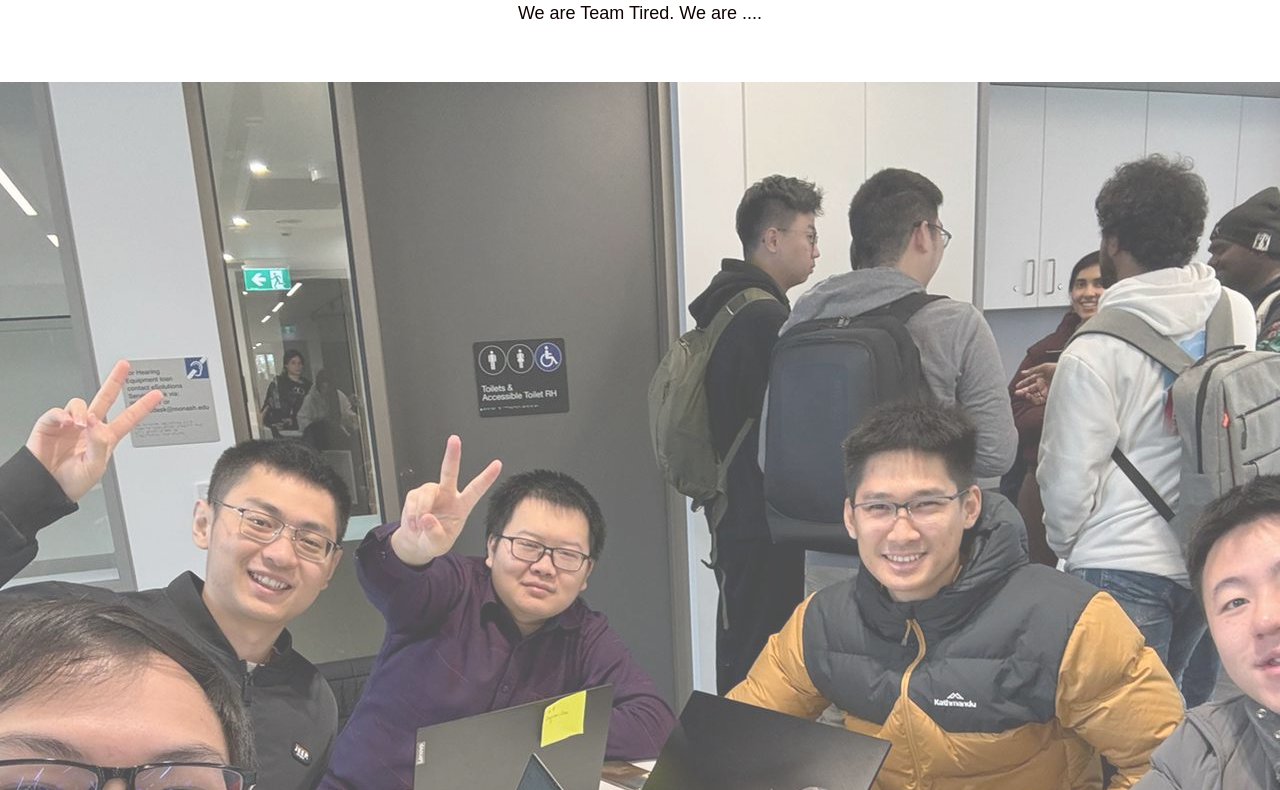
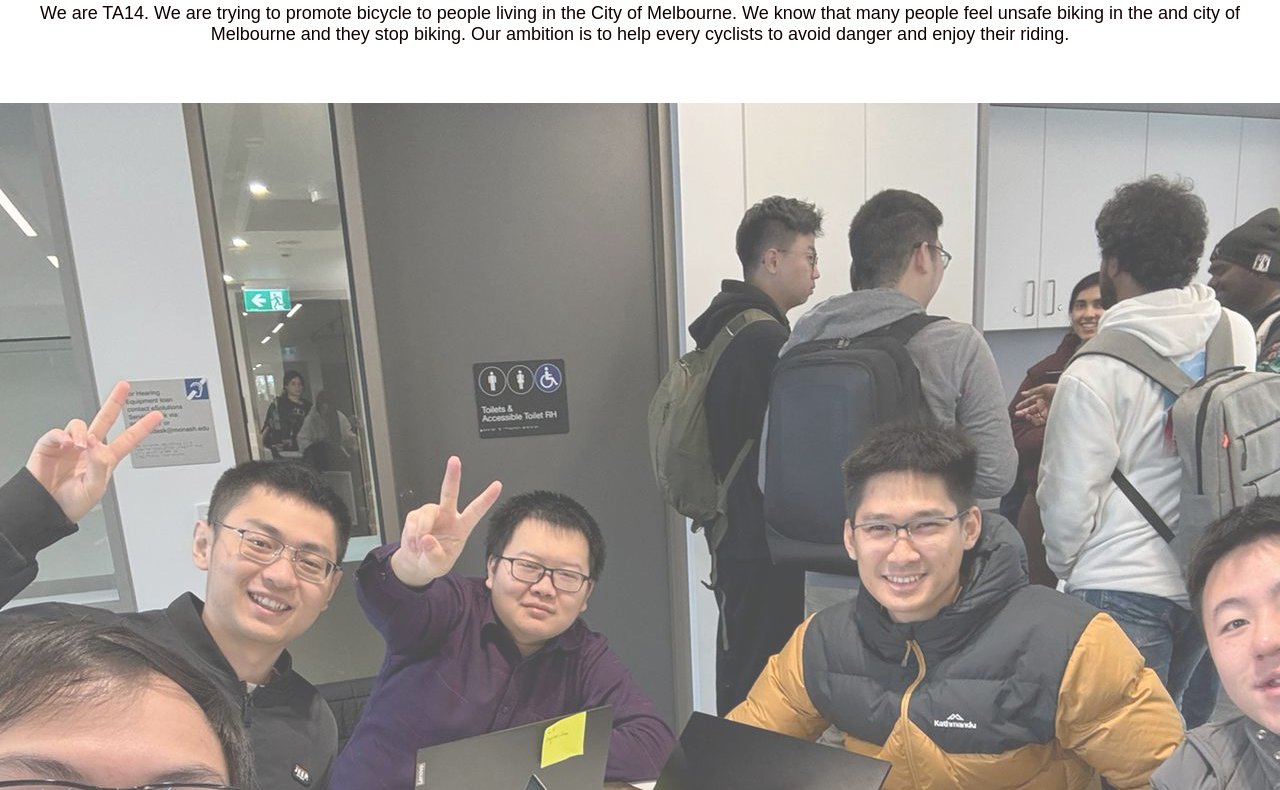
Before and after one commit to Sothearith-droid/OnBoardingProject, a plain HTML site: page about.html in a window 1280 px wide. Shown: the part 210-1000 px from the top of the page. Drawn offline with Linux system fonts and the light colour scheme.

Commit message:
Add content for about.html

```diff
--- a/about.html
+++ b/about.html
@@ -68,7 +68,9 @@
     </header>
     <div class="content">
         <h1>About Us</h1>
-        <p>We are Team Tired. We are ....</p>
+        <p>We are TA14. We are trying to promote bicycle to people living in the City of Melbourne. We know that many people feel unsafe biking
+            in the and city of Melbourne and they stop biking. Our ambition is to help every cyclists to avoid danger and enjoy their riding.
+        </p>
     </div>
     <img src="groupdp.jpg" class="background">
 </body>
```
